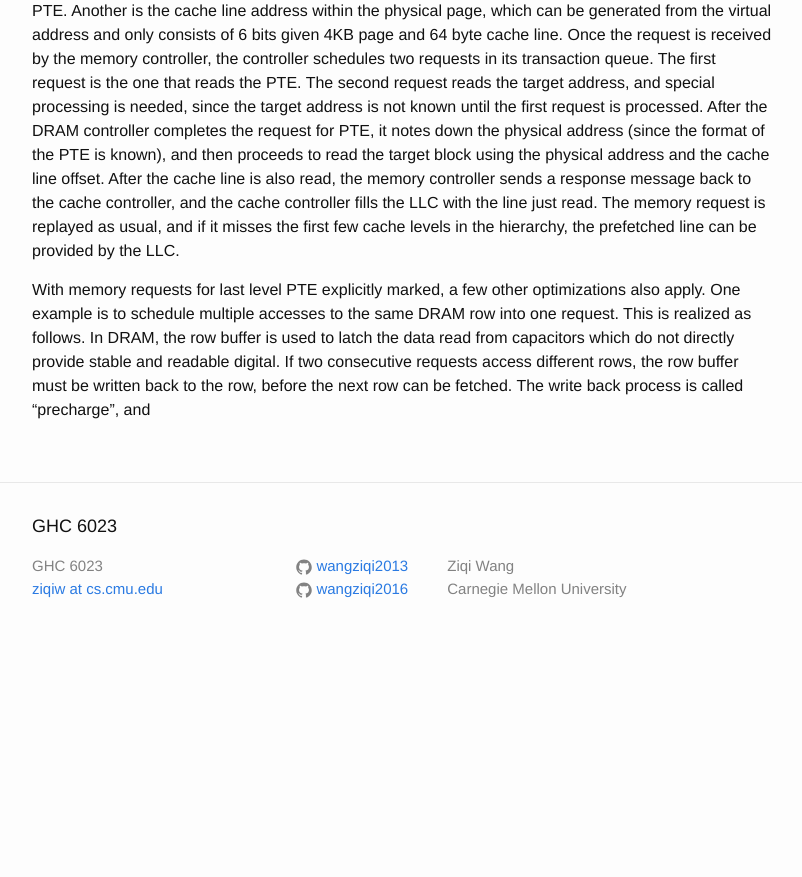
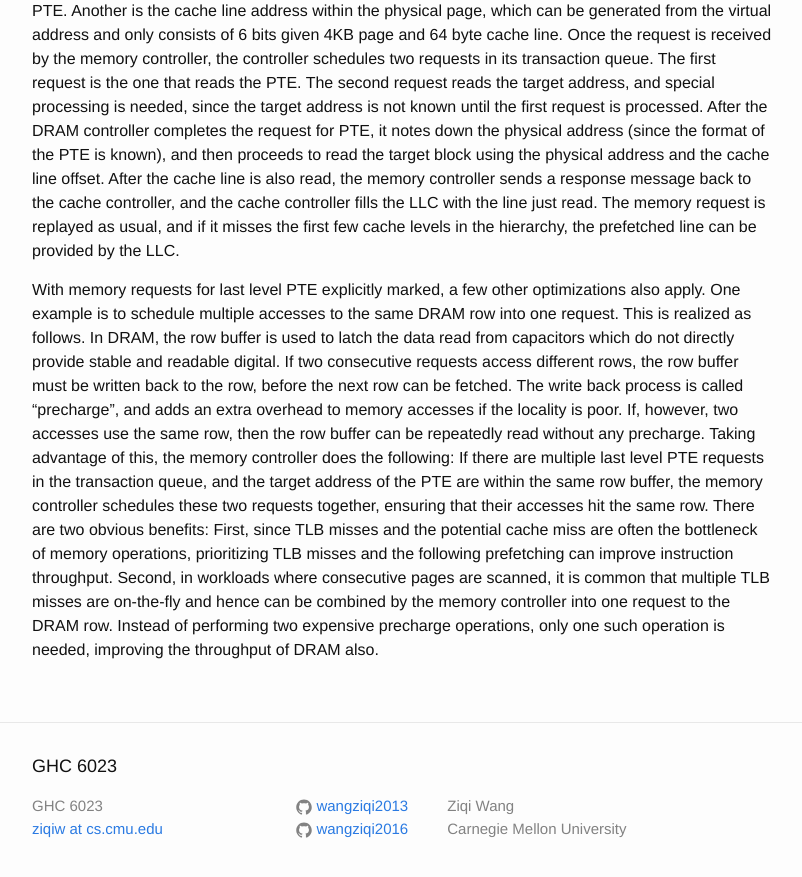
Before and after one commit to wangziqi2013/wangziqi2013.github.io, a Jekyll site: the page built from _posts/2019-01-05-translation-triggered-prefetching.markdown, in a window 1280 px wide and 900 px high, scrolled down 922 px. Shown: the top 877 px of the window, without its empty margins (238-1040 px from the left). Built offline with Jekyll 4.4.1, drawn with Linux system fonts in a browser that asks for light colours; before the commit the page ends 1582 px from its top, so only the background shows below that.

Commit message:
Adding optimization

```diff
--- a/_posts/2019-01-05-translation-triggered-prefetching.markdown
+++ b/_posts/2019-01-05-translation-triggered-prefetching.markdown
@@ -44,4 +44,12 @@ With memory requests for last level PTE explicitly marked, a few other optimizat
 multiple accesses to the same DRAM row into one request. This is realized as follows. In DRAM, the row buffer is used to latch
 the data read from capacitors which do not directly provide stable and readable digital. If two consecutive requests access
 different rows, the row buffer must be written back to the row, before the next row can be fetched. The write back process
-is called "precharge", and
+is called "precharge", and adds an extra overhead to memory accesses if the locality is poor. If, however, two accesses use
+the same row, then the row buffer can be repeatedly read without any precharge. Taking advantage of this, the memory controller
+does the following: If there are multiple last level PTE requests in the transaction queue, and the target address of the
+PTE are within the same row buffer, the memory controller schedules these two requests together, ensuring that their
+accesses hit the same row. There are two obvious benefits: First, since TLB misses and the potential cache miss are often
+the bottleneck of memory operations, prioritizing TLB misses and the following prefetching can improve instruction throughput.
+Second, in workloads where consecutive pages are scanned, it is common that multiple TLB misses are on-the-fly and hence
+can be combined by the memory controller into one request to the DRAM row. Instead of performing two expensive precharge
+operations, only one such operation is needed, improving the throughput of DRAM also.
```
